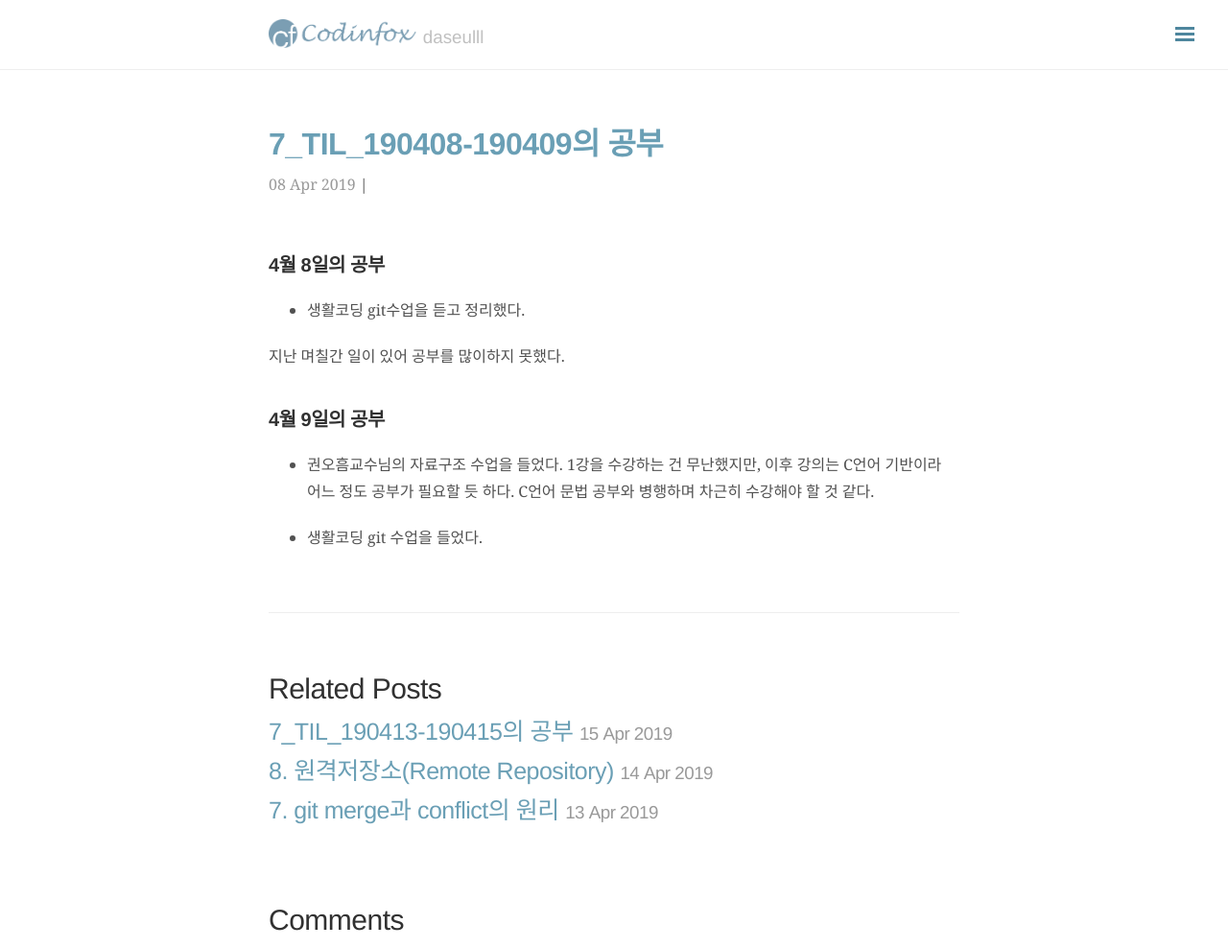
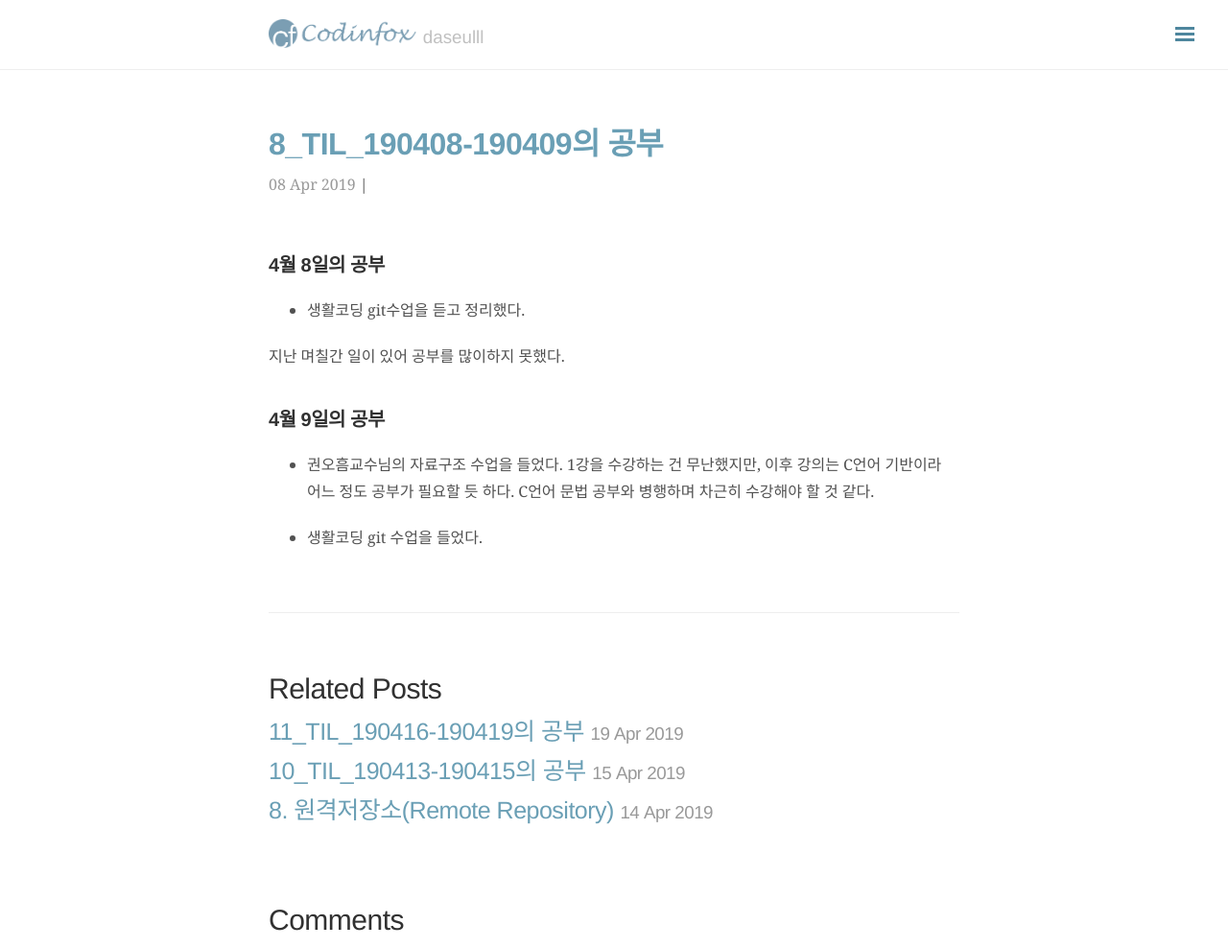
Before and after one commit to daseulll/daseulll.github.io, a Jekyll site: the page built from _posts/TIL/19-04-08-TIL8.md, in a window 1280 px wide and 988 px high. Shown: the whole window at 96% size. Built offline with Jekyll 4.4.1, drawn with Linux system fonts in a browser that asks for light colours; nearby versions of some CDN libraries; comment, search, counter and statistics services are not loaded.

Commit message:
add posts

```diff
--- a/_posts/TIL/19-04-08-TIL8.md
+++ b/_posts/TIL/19-04-08-TIL8.md
@@ -1,6 +1,6 @@
 ---
 layout: post
-title: 7_TIL_190408-190409의 공부
+title: 8_TIL_190408-190409의 공부
 date:   2019-04-08 22:00
 categories: TIL(Today_I_Learned)
 ---
--- a/_posts/TIL/19-04-15-TIL10.md
+++ b/_posts/TIL/19-04-15-TIL10.md
@@ -1,6 +1,6 @@
 ---
 layout: post
-title: 7_TIL_190413-190415의 공부
+title: 10_TIL_190413-190415의 공부
 date:   2019-04-15 23:00
 categories: TIL(Today_I_Learned)
 ---
```
Also changed, not shown: _posts/TIL/19-04-11-TIL9.md (+1 -1 lines), _posts/TIL/19-04-19-TIL11.md (added, +46 -0 lines).
